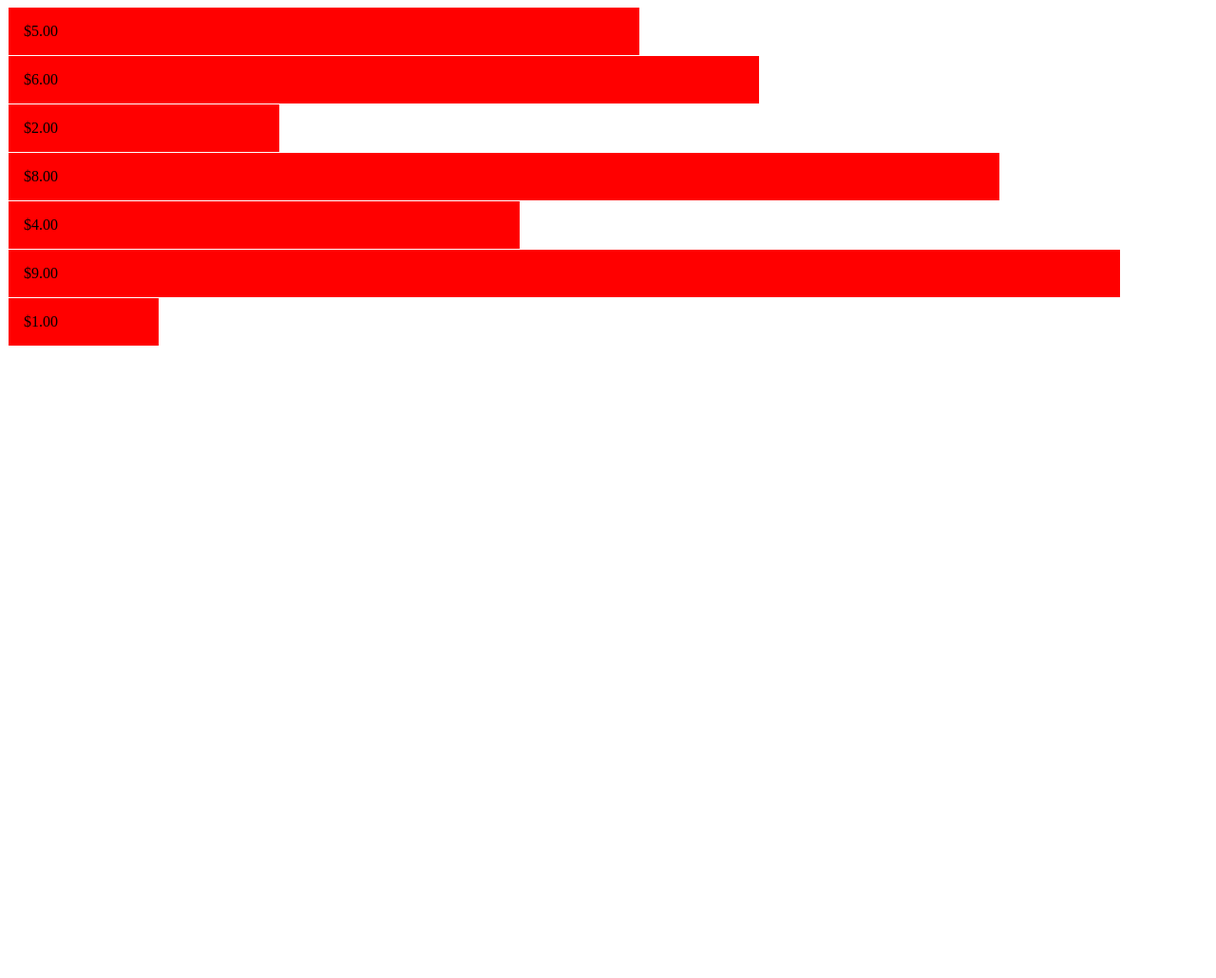
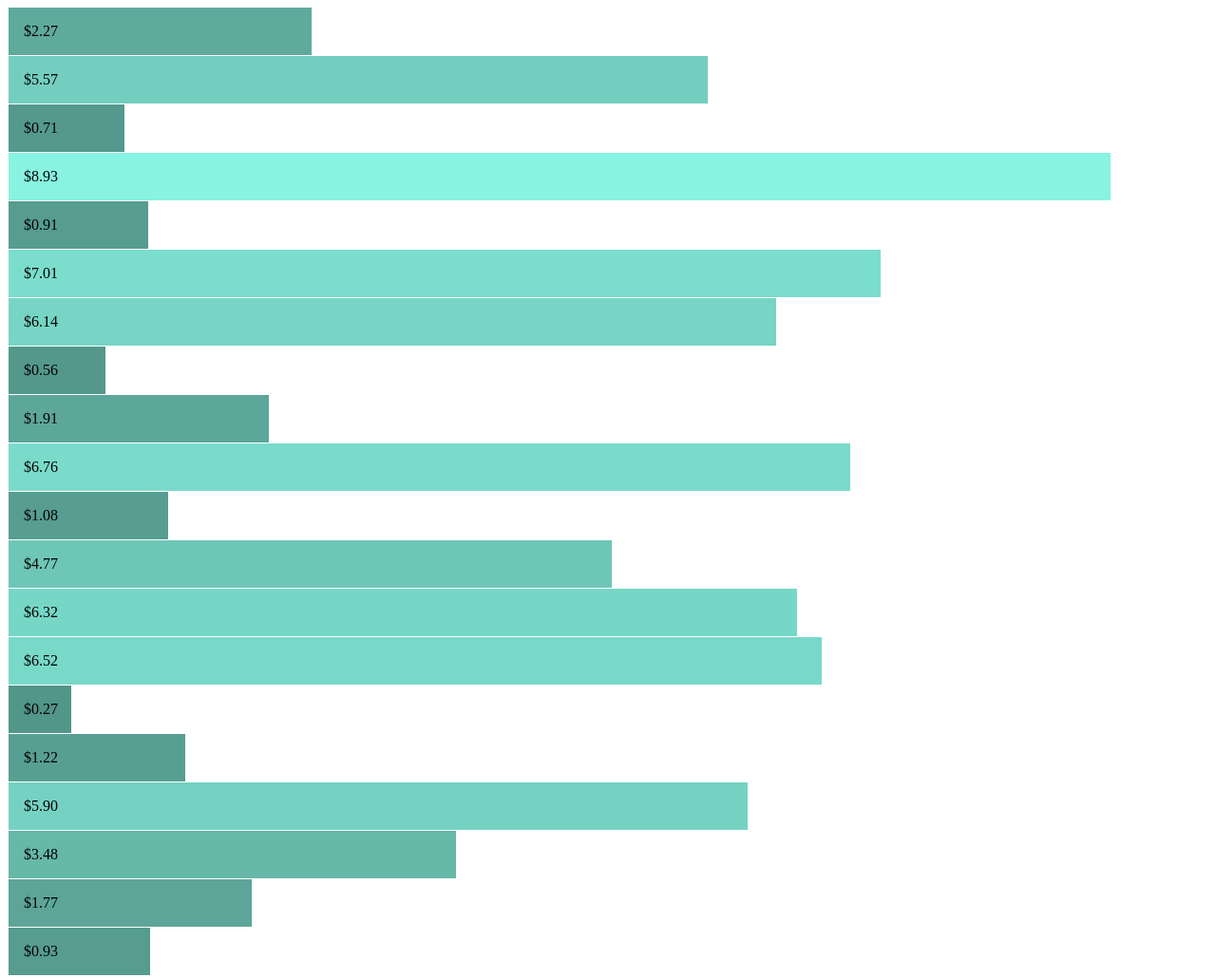
Before and after one commit to lissalad/d3-tutorial, a plain HTML site: page index.html in a window 1280 px wide. Shown: the whole page at 95% size. Before the commit the page ends 800 px from the top, so only its background shows below. Drawn offline with nearby package versions, Linux system fonts and the light colour scheme.

Commit message:
random value color bar graph

```diff
--- a/index.html
+++ b/index.html
@@ -11,16 +11,35 @@
     <script>
       d3.select("body")
         .selectAll("div")
-        .data([5, 6, 2, 8, 4, 9, 1])
+        .data(randomDigitList(20))
         .enter()
         .append("div") // append some divs
         .text((d) => d)
         .text((d) => `$${d.toFixed(2)}`) // Format the numbers
 
         .style("padding", "1em") // padding: 1em
-        .style("background-color", "red") // background-color: red
+        .style("background-color", "#65B6A8")
+        .style('color', 'black')
+        .style('filter', (d) => `brightness(${d * 6 + 80}%)` )
+        // .style('filter', 'contrast(70%)' )
+
         .style("margin", "1px") // margin: 1px
         .style('width', (d) => `${d / 10 * 100}%`) // set width based on data
+
+
+        // random array of single digit numbers of a given length
+        function randomDigitList(length) {
+          let list = [];
+          for (let i=0; i < length; i+=1 ) {
+            list.push(Math.random() * 9);
+          }
+          console.log(list);
+          return list;
+        }
+
+        function endGradient(d) {
+
+        }
 
     </script>
   </body>
```
